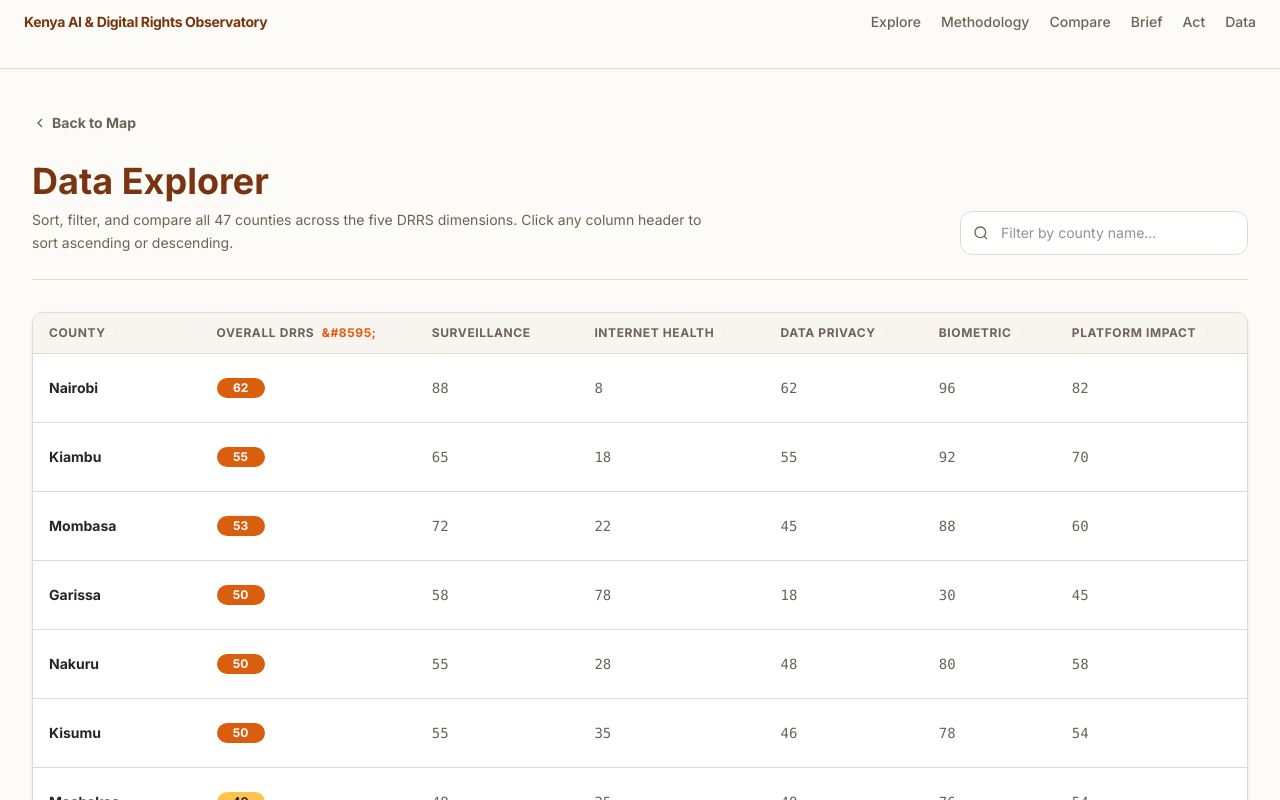
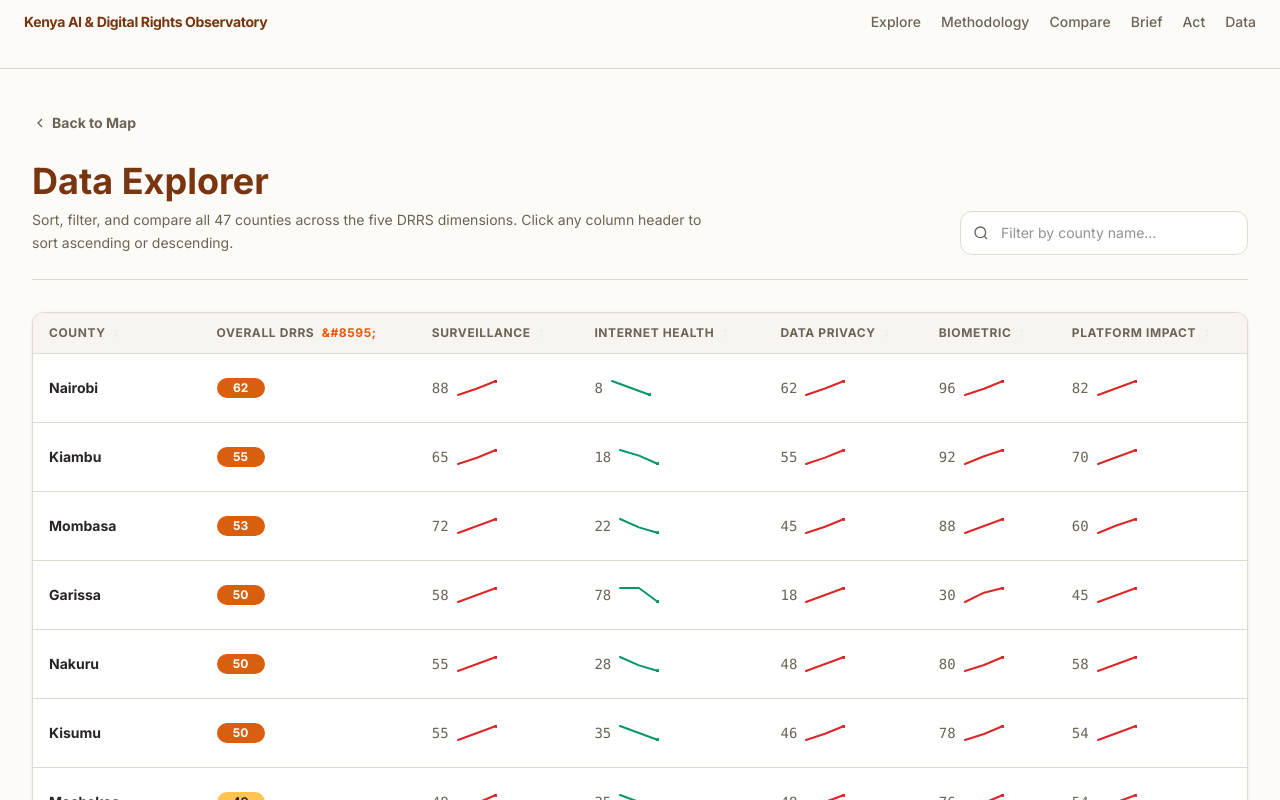
Before and after one commit to geraldkombo/kenya-ai-rights-observatory, a Next.js app: page /kenya-ai-rights-observatory/explore in a window 1280 px wide. Shown: the top 800 px of the page. Built offline with nearby package versions, Linux system fonts and the light colour scheme.

Commit message:
Add time-series data model (2024-2026), SVG sparklines in CountyDetails + explore table

```diff
--- a/src/app/explore/page.tsx
+++ b/src/app/explore/page.tsx
@@ -4,7 +4,9 @@ import { useState, useMemo } from "react";
 import Link from "next/link";
 import { counties, indicators } from "@/lib/data";
 import { computeDRRS, getDRRSBadgeClass } from "@/lib/scoring";
-import type { DRSScore } from "@/lib/types";
+import { estimateHistory, calcDRRSTrend } from "@/lib/historical";
+import type { DRSScore, YearRecord } from "@/lib/types";
+import Sparkline from "@/components/Sparkline";
 
 type SortKey = "name" | "drrs" | "surveillance" | "internetHealth" | "dataPrivacy" | "biometric" | "platformImpact";
 
@@ -12,6 +14,7 @@ interface TableRow {
   id: string;
   name: string;
   scores: DRSScore;
+  history: YearRecord[];
 }
 
 const DIM_LABELS: Record<string, string> = {
@@ -38,7 +41,7 @@ export default function ExplorePage() {
         .map((county) => {
           const ind = indicators.find((i) => i.county_code === county.id);
           if (!ind) return null;
-          return { id: county.id, name: county.name, scores: computeDRRS(county.id, ind) };
+          return { id: county.id, name: county.name, scores: computeDRRS(county.id, ind), history: estimateHistory(ind) };
         })
         .filter((row): row is TableRow => row !== null),
     [],
@@ -151,9 +154,18 @@ export default function ExplorePage() {
                         {row.scores.drrs}
                       </span>
                     </td>
-                    {(["surveillance", "internetHealth", "dataPrivacy", "biometric", "platformImpact"] as const).map((key) => (
-                      <td key={key} className="px-4 py-3 font-mono text-brand-stone">{row.scores[key]}</td>
-                    ))}
+                    {(["surveillance", "internetHealth", "dataPrivacy", "biometric", "platformImpact"] as const).map((key) => {
+                      const dimTrend = calcDRRSTrend(row.history, key);
+                      const trendColor = dimTrend.length >= 2 && dimTrend[dimTrend.length - 1] >= dimTrend[0] ? "#DC2626" : "#059669";
+                      return (
+                        <td key={key} className="px-4 py-3">
+                          <div className="flex items-center gap-2">
+                            <span className="font-mono text-brand-stone">{row.scores[key]}</span>
+                            <Sparkline data={dimTrend} width={40} height={16} color={trendColor} />
+                          </div>
+                        </td>
+                      );
+                    })}
                   </tr>
                 ))
               ) : (
--- a/src/components/CountyDetails.tsx
+++ b/src/components/CountyDetails.tsx
@@ -4,6 +4,8 @@ import { useMemo } from "react";
 import Link from "next/link";
 import type { CountyRecord, DigitalRightsIndicators } from "@/lib/types";
 import { computeDRRS, getDRRSBadgeClass, getDRRSColor } from "@/lib/scoring";
+import { estimateHistory, drrsPercentTrend } from "@/lib/historical";
+import Sparkline from "./Sparkline";
 import ShareCard from "./ShareCard";
 
 interface Props {
@@ -55,6 +57,19 @@ export default function CountyDetails({ county, indicators }: Props) {
     URL.revokeObjectURL(url);
   };
 
+  const history = useMemo(() => ind ? estimateHistory(ind) : null, [ind]);
+
+  const dimTrends = useMemo(() => {
+    if (!history) return null;
+    return {
+      surveillance: drrsPercentTrend(history, "surveillance"),
+      internetHealth: drrsPercentTrend(history, "internetHealth"),
+      dataPrivacy: drrsPercentTrend(history, "dataPrivacy"),
+      biometric: drrsPercentTrend(history, "biometric"),
+      platformImpact: drrsPercentTrend(history, "platformImpact"),
+    };
+  }, [history]);
+
   if (!ind || !score) {
     return (
       <div className="rounded-xl border border-brand-border bg-white p-5">
@@ -78,11 +93,27 @@ export default function CountyDetails({ county, indicators }: Props) {
 
       <div className="mt-5 space-y-3 border-t border-brand-border pt-4">
         <h4 className="text-xs font-semibold uppercase tracking-wider text-brand-stone">Risk dimensions</h4>
-        <ProgressBar label="Surveillance density" value={score.surveillance} />
-        <ProgressBar label="Internet health deficit" value={score.internetHealth} />
-        <ProgressBar label="Data privacy risk" value={score.dataPrivacy} />
-        <ProgressBar label="Biometric enrollment" value={score.biometric} />
-        <ProgressBar label="Platform impact" value={score.platformImpact} />
+        {(["surveillance", "internetHealth", "dataPrivacy", "biometric", "platformImpact"] as const).map((dim) => {
+          const trends = dimTrends?.[dim];
+          const trendColor = trends && trends[2] > trends[0] ? "#DC2626" : "#059669";
+          const labels: Record<string, string> = {
+            surveillance: "Surveillance density",
+            internetHealth: "Internet health deficit",
+            dataPrivacy: "Data privacy risk",
+            biometric: "Biometric enrollment",
+            platformImpact: "Platform impact",
+          };
+          return (
+            <div key={dim} className="flex items-center gap-3">
+              <div className="flex-1">
+                <ProgressBar label={labels[dim]} value={score[dim]} />
+              </div>
+              {trends && (
+                <Sparkline data={trends} width={48} height={20} color={trendColor} />
+              )}
+            </div>
+          );
+        })}
       </div>
 
       {score.drivers.length > 0 && (
--- /dev/null
+++ b/src/components/Sparkline.tsx
@@ -0,0 +1,61 @@
+import { useMemo } from "react";
+
+interface Props {
+  data: number[];
+  width?: number;
+  height?: number;
+  color?: string;
+  fallbackText?: string;
+}
+
+export default function Sparkline({ data, width = 56, height = 24, color, fallbackText }: Props) {
+  const lineColor = color ?? (data.length >= 2 && data[data.length - 1] >= data[0] ? "#DC2626" : "#059669");
+
+  const { points, viewBox, polyline } = useMemo(() => {
+    if (data.length < 2) return { points: "", viewBox: `0 0 ${width} ${height}`, polyline: "" };
+
+    const min = Math.min(...data);
+    const max = Math.max(...data);
+    const range = max - min || 1;
+    const pad = 1;
+
+    const pts = data.map((v, i) => {
+      const x = pad + (i / (data.length - 1)) * (width - 2 * pad);
+      const y = height - pad - ((v - min) / range) * (height - 2 * pad);
+      return `${x},${y}`;
+    });
+
+    return {
+      points: pts.join(" "),
+      viewBox: `0 0 ${width} ${height}`,
+      polyline: pts.join(" "),
+    };
+  }, [data, width, height]);
+
+  if (data.length < 2) {
+    return <span className="text-[10px] text-brand-muted">{fallbackText ?? "—"}</span>;
+  }
+
+  return (
+    <svg
+      width={width}
+      height={height}
+      viewBox={viewBox}
+      fill="none"
+      stroke={lineColor}
+      strokeWidth="2"
+      strokeLinecap="round"
+      strokeLinejoin="round"
+      className="shrink-0"
+      role="img"
+      aria-label={`Trend: ${data.join(" → ")}`}
+    >
+      {data.length === 2 ? (
+        <line x1={parseFloat(polyline.split(" ")[0].split(",")[0])} y1={parseFloat(polyline.split(" ")[0].split(",")[1])} x2={parseFloat(polyline.split(" ")[1].split(",")[0])} y2={parseFloat(polyline.split(" ")[1].split(",")[1])} />
+      ) : (
+        <polyline points={polyline} />
+      )}
+      <circle cx={parseFloat(polyline.split(" ")[polyline.split(" ").length - 1].split(",")[0])} cy={parseFloat(polyline.split(" ")[polyline.split(" ").length - 1].split(",")[1])} r="2" fill={lineColor} stroke="none" />
+    </svg>
+  );
+}
--- /dev/null
+++ b/src/lib/historical.ts
@@ -0,0 +1,103 @@
+import type { DigitalRightsIndicators, YearRecord } from "./types";
+
+const GROWTH: Record<string, number> = {
+  surveillance_score: 1.08,
+  internet_health_score: 0.97,
+  data_privacy_score: 1.12,
+  biometric_enrollment_rate: 1.05,
+  platform_impact_score: 1.08,
+  ai_systems_count: 1.18,
+  cctv_density: 1.15,
+  odpc_complaints: 1.25,
+  social_media_reports: 1.10,
+  internet_usage_pct: 1.04,
+  mobile_ownership_pct: 1.02,
+  birth_registration_pct: 1.02,
+};
+
+const OPPOSITION_IDS = new Set(["37", "38", "39", "40", "41", "42", "43", "44"]);
+
+export function estimateHistory(ind: DigitalRightsIndicators): YearRecord[] {
+  const base: YearRecord = {
+    county_code: ind.county_code,
+    year: 2026,
+    surveillance_score: ind.surveillance_score,
+    internet_health_score: ind.internet_health_score,
+    data_privacy_score: ind.data_privacy_score,
+    biometric_enrollment_rate: ind.biometric_enrollment_rate,
+    platform_impact_score: ind.platform_impact_score,
+    ai_systems_count: ind.ai_systems_count,
+    cctv_density: ind.cctv_density,
+    odpc_complaints: ind.odpc_complaints,
+    internet_shutdown_hours: ind.internet_shutdown_hours,
+    social_media_reports: ind.social_media_reports,
+    internet_usage_pct: ind.internet_usage_pct,
+    mobile_ownership_pct: ind.mobile_ownership_pct,
+    birth_registration_pct: ind.birth_registration_pct,
+    population: ind.population,
+  };
+
+  const isOpposition = OPPOSITION_IDS.has(ind.county_code);
+
+  function applyYear(year: number, factor: number): YearRecord {
+    const prev = (y: number) => Math.round(base.surveillance_score / Math.pow(GROWTH.surveillance_score, y));
+    const prevPop = () => Math.round(base.population * Math.pow(0.98, factor));
+
+    const shutdownFactor = (() => {
+      if (year === 2024) return isOpposition ? 1.45 : 1.30;
+      if (year === 2025) return isOpposition ? 0.85 : 0.70;
+      return 1.0;
+    })();
+
+    return {
+      county_code: ind.county_code,
+      year,
+      surveillance_score: roundTo(base.surveillance_score / Math.pow(GROWTH.surveillance_score, factor)),
+      internet_health_score: roundTo(base.internet_health_score / Math.pow(GROWTH.internet_health_score, factor)),
+      data_privacy_score: roundTo(base.data_privacy_score / Math.pow(GROWTH.data_privacy_score, factor)),
+      biometric_enrollment_rate: roundTo(base.biometric_enrollment_rate / Math.pow(GROWTH.biometric_enrollment_rate, factor)),
+      platform_impact_score: roundTo(base.platform_impact_score / Math.pow(GROWTH.platform_impact_score, factor)),
+      ai_systems_count: Math.max(0, Math.round(base.ai_systems_count / Math.pow(GROWTH.ai_systems_count, factor))),
+      cctv_density: roundTo(base.cctv_density / Math.pow(GROWTH.cctv_density, factor), 1),
+      odpc_complaints: Math.max(0, Math.round(base.odpc_complaints / Math.pow(GROWTH.odpc_complaints, factor))),
+      internet_shutdown_hours: Math.round(base.internet_shutdown_hours * shutdownFactor),
+      social_media_reports: Math.max(0, Math.round(base.social_media_reports / Math.pow(GROWTH.social_media_reports, factor))),
+      internet_usage_pct: roundTo(base.internet_usage_pct / Math.pow(GROWTH.internet_usage_pct, factor), 1),
+      mobile_ownership_pct: roundTo(base.mobile_ownership_pct / Math.pow(GROWTH.mobile_ownership_pct, factor), 1),
+      birth_registration_pct: roundTo(base.birth_registration_pct / Math.pow(GROWTH.birth_registration_pct, factor), 1),
+      population: prevPop(),
+    };
+  }
+
+  return [
+    applyYear(2024, 2),
+    applyYear(2025, 1),
+    base,
+  ];
+}
+
+function roundTo(val: number, decimals = 0): number {
+  const m = Math.pow(10, decimals);
+  return Math.round(val * m) / m;
+}
+
+export function calcDRRSTrend(recs: YearRecord[], dim: "surveillance" | "internetHealth" | "dataPrivacy" | "biometric" | "platformImpact"): number[] {
+  const keys: Record<string, keyof YearRecord> = {
+    surveillance: "surveillance_score",
+    internetHealth: "internet_health_score",
+    dataPrivacy: "data_privacy_score",
+    biometric: "biometric_enrollment_rate",
+    platformImpact: "platform_impact_score",
+  };
+  const key = keys[dim];
+  return recs.map((r) => r[key] as number);
+}
+
+export function drrsPercentTrend(recs: YearRecord[], dim: "surveillance" | "internetHealth" | "dataPrivacy" | "biometric" | "platformImpact"): number[] {
+  const raw = calcDRRSTrend(recs, dim);
+  const max = Math.max(...raw, 100);
+  const min = 0;
+  return dim === "internetHealth"
+    ? raw.map((v) => Math.round((1 - v / max) * 100))
+    : raw.map((v) => Math.round((v / max) * 100));
+}
```
Also changed, not shown: src/lib/types.ts (+19 -0 lines).
